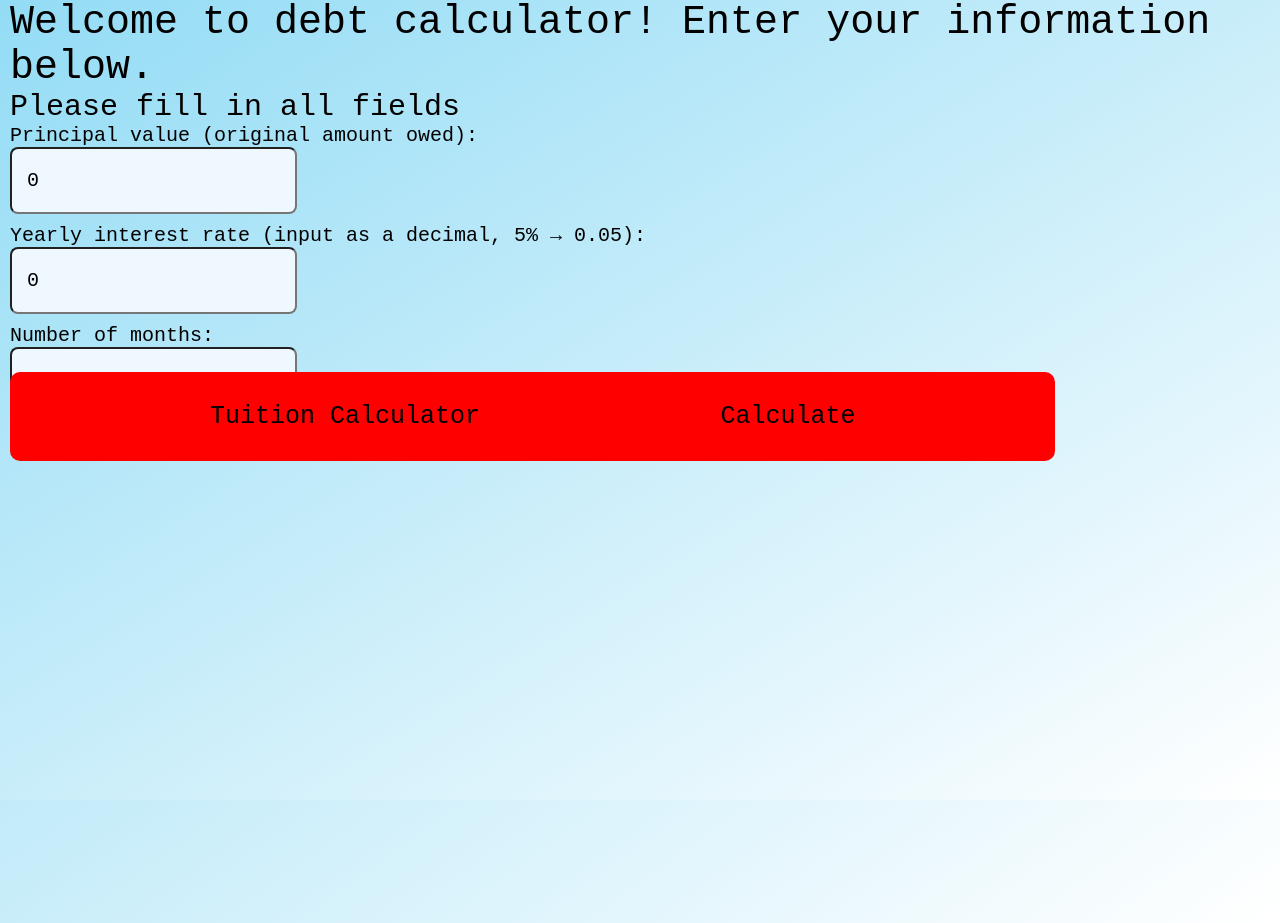
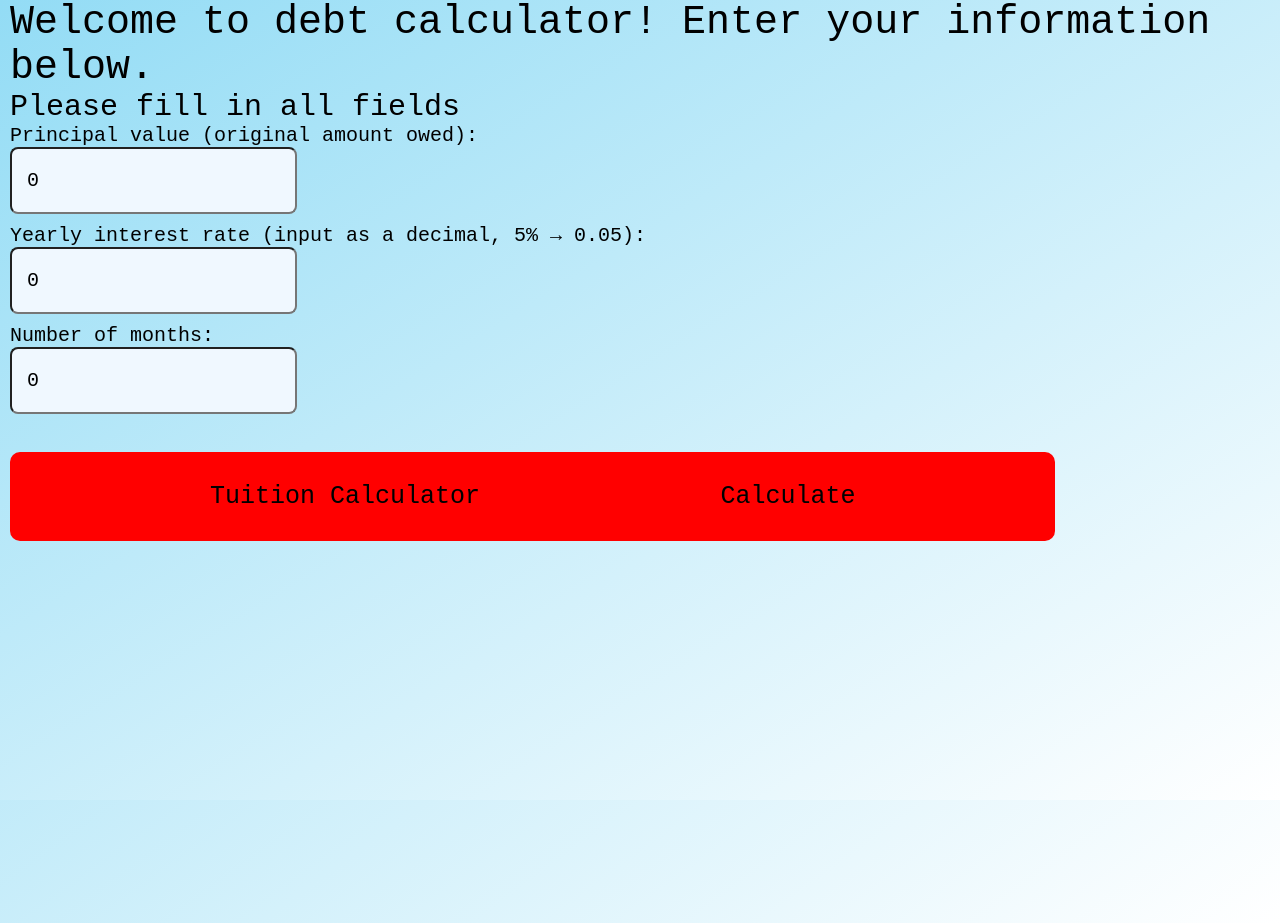
Before and after one commit to cloudec11/NextStepHacks, a plain HTML site: page debt.html in a window 1280 px wide. Drawn offline with Linux system fonts and the light colour scheme.

Commit message:
positioning of debt page

```diff
--- a/style.css
+++ b/style.css
@@ -110,7 +110,7 @@ button.debt {
   cursor: pointer;
   border-radius: 10px;
   background-image: none;
-  top: 42.7%;
+  top: 52.7%;
   left: 40.5%;
 }
 
@@ -207,7 +207,7 @@ form input {
 
 .back {
   position: absolute;
-  top: 42.7%;
+  top: 52.7%;
   padding-left: 20px;
   margin-left: 10px;
 }
```
